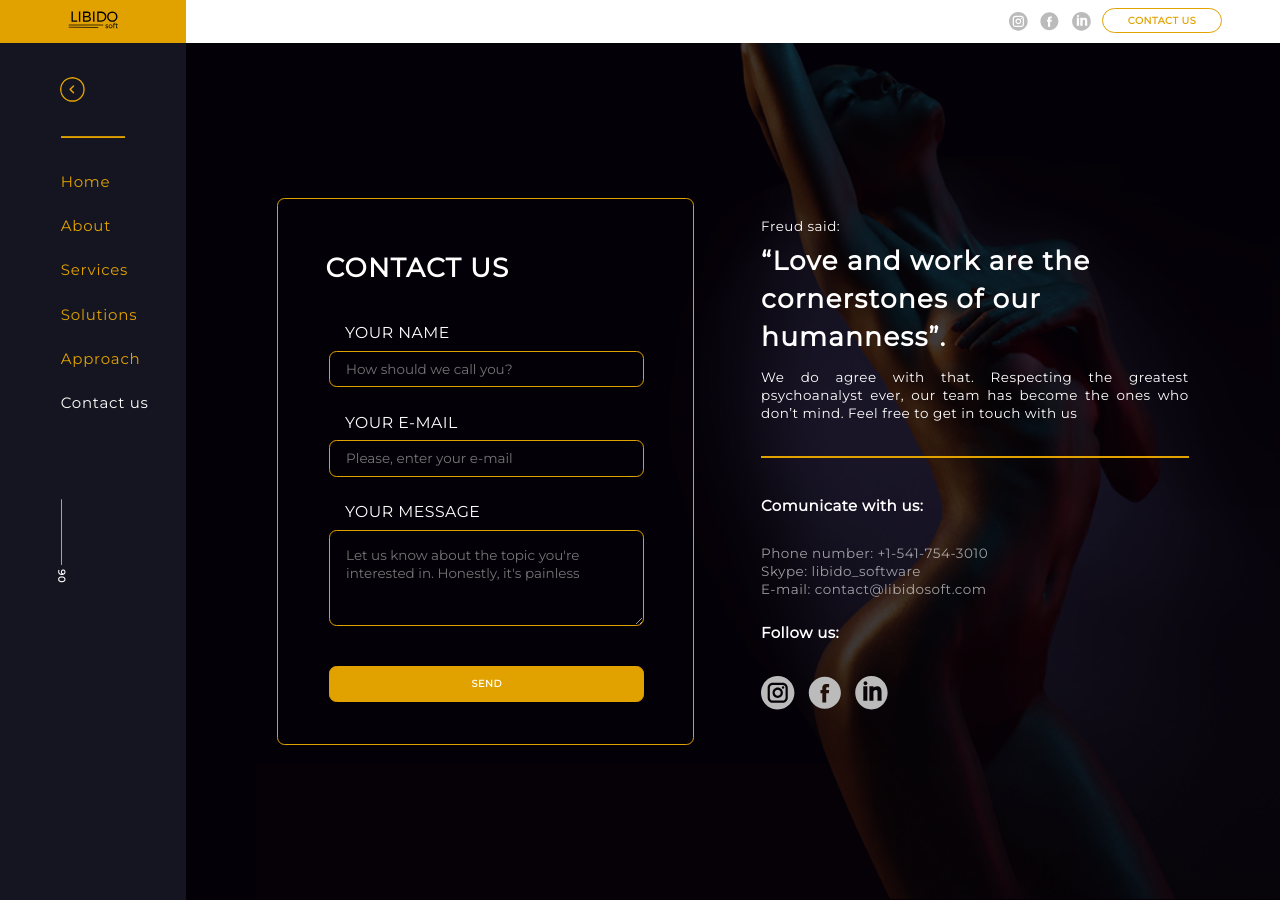
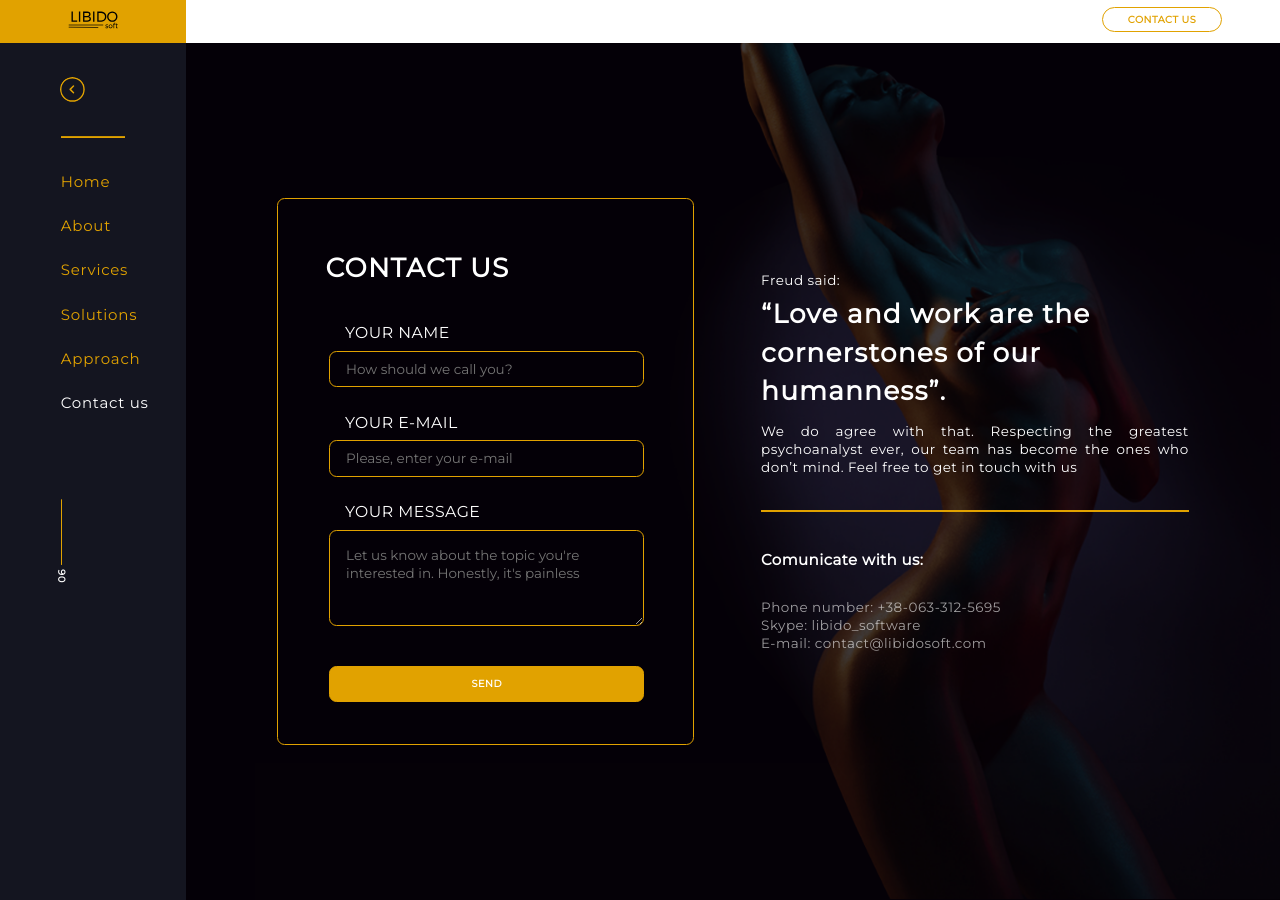
Before and after one commit to eugenekorpan/eugenekorpan.github.io, a Jekyll site: the page built from contact-us.html, in a window 1280 px wide. Built offline with Jekyll 4.4.1, drawn with Linux system fonts in a browser that asks for light colours.

Commit message:
Remove social media icons

```diff
--- a/_data/location.yml
+++ b/_data/location.yml
@@ -69,7 +69,7 @@ en:
     send: Send
     h2: <span>Freud said&#58;</span><br> <p>“Love and work are the cornerstones of our humanness”.</p> We do agree with that. Respecting the greatest psychoanalyst ever, our team has become the ones who don’t mind. Feel free to get in touch with us
     comunicate_with_us: <b>Comunicate with us&#58;</b>
-    phone: Phone number&#58; +1-541-754-3010
+    phone: Phone number&#58; +38-063-312-5695
     skype: Skype&#58; libido_software
     our_email: E-mail&#58; contact@libidosoft.com
     follow_us: <b>Follow us&#58;</b>
--- a/_includes/header.html
+++ b/_includes/header.html
@@ -1,9 +1,4 @@
 <header class="main-header {% if page.url=="/" %}none-background{% endif %}">
-  <div class="social-btns">
-    <a href="#" class="social-instagram-link social-ico"></a>
-    <a href="#" class="social-facebook-link social-ico"></a>
-    <a href="#" class="social-in-link social-ico"></a>
-  </div>
   <button class="main-header-contact-us-button contact-us-button" onclick="location.href='contact-us.html'">{{ site.data.location.en.contact_us_btn }}</button>
 
   <div class="main-header-left">
--- a/assets/style.css
+++ b/assets/style.css
@@ -220,8 +220,7 @@ button:focus {
 }
 
 .main-header-contact-us-button {
-  position: relative;
-  top: -9px;
+  margin-top: 9px;
 }
 
 .main-header-mobile, .main-logo-mobile {
--- a/contact-us.html
+++ b/contact-us.html
@@ -37,8 +37,6 @@ page: '06'
               {{ site.data.location.en.contact_us.skype }}<br>
               {{ site.data.location.en.contact_us.our_email }}<br>
             </div>
-            {{ site.data.location.en.contact_us.follow_us }}<br>
-            <div class="contact-us-social">{% include social.html %}</div>
           </div>
         </div>
 
```
Also changed, not shown: 8 other files.
